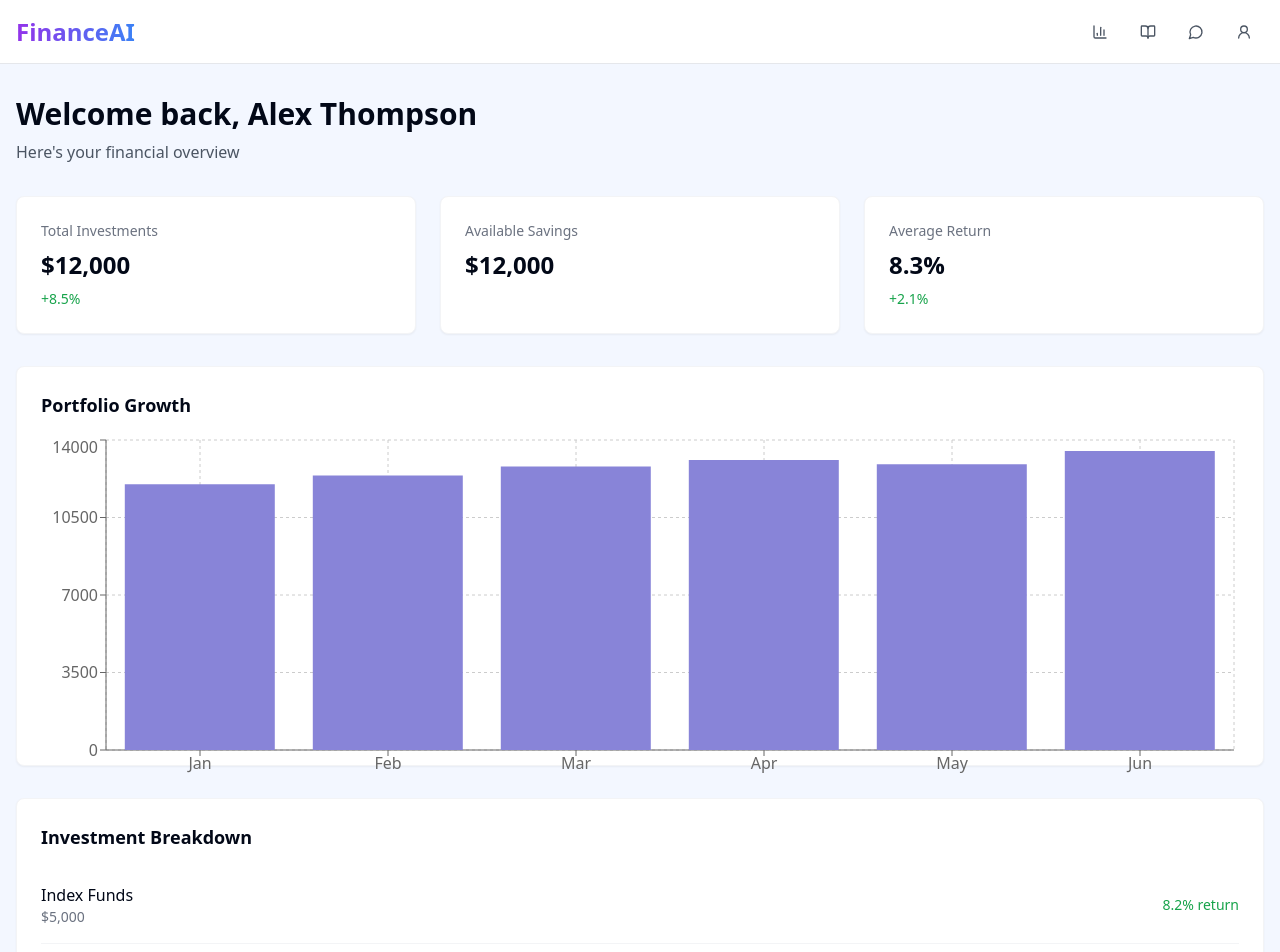
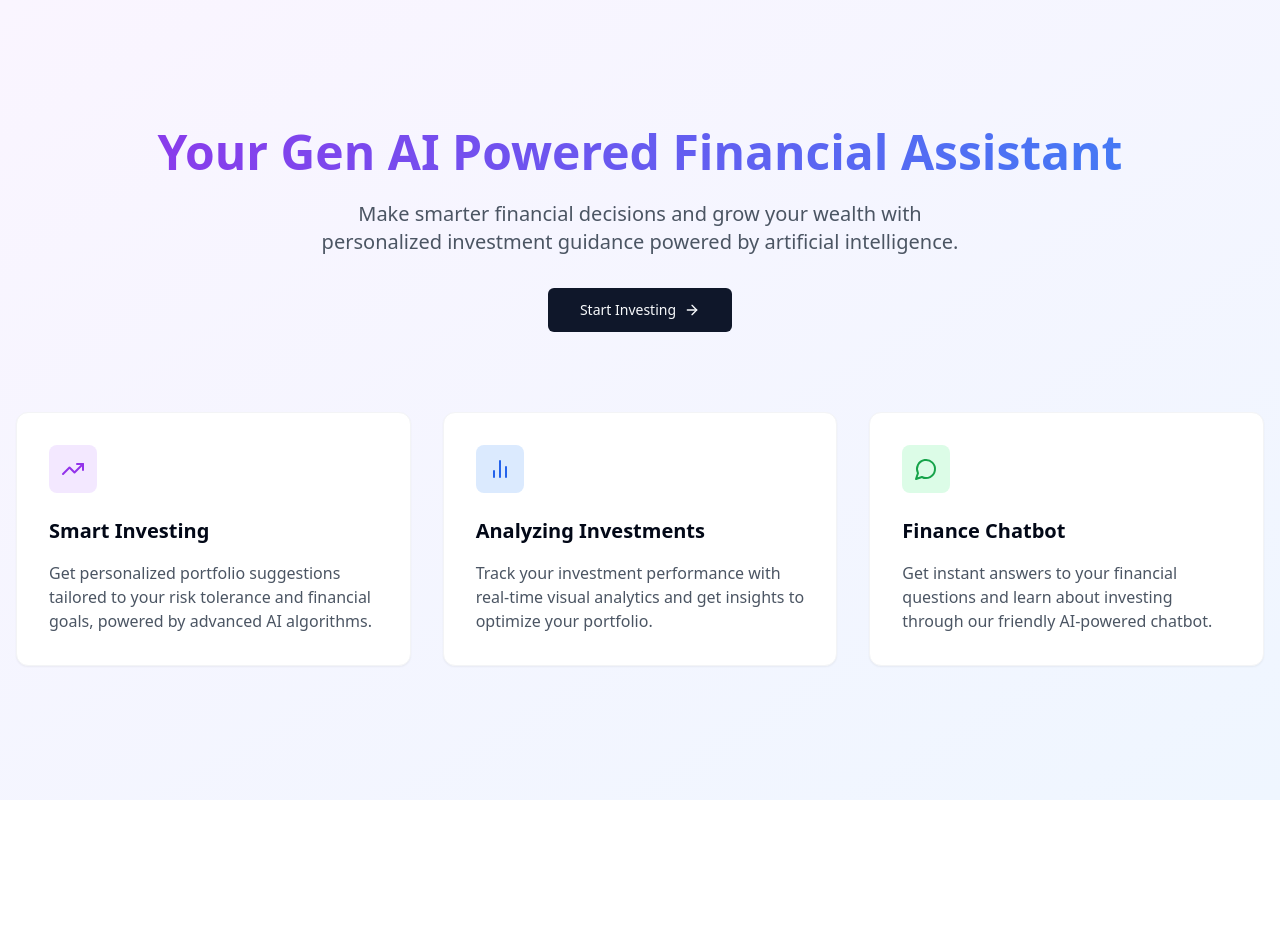
Before and after one commit to udaysanjay/ai-invest-coach, a React (Vite) app: page / in a window 1280 px wide. Shown: the top 952 px of the page. After the commit the page ends 800 px from the top, so only its background shows below. Built offline with nearby package versions, Linux system fonts and the light colour scheme.

Commit message:
feat: Implement landing page
Add a landing page with introductory text, a "start investing" button, and information about FinanceAI's features. Design the page for a desktop layout.

```diff
--- /dev/null
+++ b/src/components/landing/HeroSection.tsx
@@ -0,0 +1,60 @@
+
+import { Button } from "@/components/ui/button";
+import { ArrowRight, TrendingUp, BarChart2, MessageCircle } from "lucide-react";
+
+export default function HeroSection() {
+  return (
+    <div className="relative min-h-screen bg-gradient-to-br from-purple-50 to-blue-50">
+      {/* Hero Section */}
+      <div className="container mx-auto px-4 pt-32 pb-20 text-center">
+        <h1 className="text-5xl font-bold bg-gradient-to-r from-purple-600 to-blue-500 bg-clip-text text-transparent mb-6">
+          Your Gen AI Powered Financial Assistant
+        </h1>
+        <p className="text-xl text-gray-600 mb-8 max-w-2xl mx-auto">
+          Make smarter financial decisions and grow your wealth with personalized investment guidance powered by artificial intelligence.
+        </p>
+        <Button size="lg" className="gap-2">
+          Start Investing <ArrowRight />
+        </Button>
+      </div>
+
+      {/* Features Grid */}
+      <div className="container mx-auto px-4 pb-20">
+        <div className="grid md:grid-cols-3 gap-8">
+          {/* Smart Investing */}
+          <div className="bg-white p-8 rounded-xl shadow-sm border border-gray-100 hover:shadow-md transition-shadow">
+            <div className="h-12 w-12 bg-purple-100 rounded-lg flex items-center justify-center mb-6">
+              <TrendingUp className="h-6 w-6 text-purple-600" />
+            </div>
+            <h3 className="text-xl font-semibold mb-4">Smart Investing</h3>
+            <p className="text-gray-600">
+              Get personalized portfolio suggestions tailored to your risk tolerance and financial goals, powered by advanced AI algorithms.
+            </p>
+          </div>
+
+          {/* Investment Analysis */}
+          <div className="bg-white p-8 rounded-xl shadow-sm border border-gray-100 hover:shadow-md transition-shadow">
+            <div className="h-12 w-12 bg-blue-100 rounded-lg flex items-center justify-center mb-6">
+              <BarChart2 className="h-6 w-6 text-blue-600" />
+            </div>
+            <h3 className="text-xl font-semibold mb-4">Analyzing Investments</h3>
+            <p className="text-gray-600">
+              Track your investment performance with real-time visual analytics and get insights to optimize your portfolio.
+            </p>
+          </div>
+
+          {/* Finance Chatbot */}
+          <div className="bg-white p-8 rounded-xl shadow-sm border border-gray-100 hover:shadow-md transition-shadow">
+            <div className="h-12 w-12 bg-green-100 rounded-lg flex items-center justify-center mb-6">
+              <MessageCircle className="h-6 w-6 text-green-600" />
+            </div>
+            <h3 className="text-xl font-semibold mb-4">Finance Chatbot</h3>
+            <p className="text-gray-600">
+              Get instant answers to your financial questions and learn about investing through our friendly AI-powered chatbot.
+            </p>
+          </div>
+        </div>
+      </div>
+    </div>
+  );
+}
--- a/src/pages/Index.tsx
+++ b/src/pages/Index.tsx
@@ -1,68 +1,8 @@
 
-import { useUser } from "@/context/UserContext";
-import DashboardLayout from "@/components/layout/DashboardLayout";
-import StatCard from "@/components/dashboard/StatCard";
-import PortfolioChart from "@/components/dashboard/PortfolioChart";
+import HeroSection from "@/components/landing/HeroSection";
 
 const Index = () => {
-  const userData = useUser();
-  const totalInvestments = userData.investments.reduce((acc, inv) => acc + inv.amount, 0);
-  const averageReturn = (userData.investments.reduce((acc, inv) => acc + (inv.amount * inv.return), 0) / totalInvestments).toFixed(1);
-
-  return (
-    <DashboardLayout>
-      <div className="space-y-8">
-        {/* Welcome Section */}
-        <div>
-          <h1 className="text-3xl font-bold">Welcome back, {userData.name}</h1>
-          <p className="text-gray-600 mt-2">Here's your financial overview</p>
-        </div>
-
-        {/* Stats Grid */}
-        <div className="grid grid-cols-1 md:grid-cols-3 gap-6">
-          <StatCard
-            title="Total Investments"
-            value={`$${totalInvestments.toLocaleString()}`}
-            trend={8.5}
-          />
-          <StatCard
-            title="Available Savings"
-            value={`$${userData.savings.toLocaleString()}`}
-          />
-          <StatCard
-            title="Average Return"
-            value={`${averageReturn}%`}
-            trend={2.1}
-          />
-        </div>
-
-        {/* Portfolio Chart */}
-        <div className="mt-8">
-          <PortfolioChart />
-        </div>
-
-        {/* Investment Breakdown */}
-        <div className="bg-white p-6 rounded-lg shadow-sm border border-gray-100">
-          <h2 className="text-lg font-semibold mb-4">Investment Breakdown</h2>
-          <div className="divide-y divide-gray-100">
-            {userData.investments.map((investment) => (
-              <div key={investment.type} className="py-4 flex justify-between items-center">
-                <div>
-                  <h3 className="font-medium">{investment.type}</h3>
-                  <p className="text-sm text-gray-500">${investment.amount.toLocaleString()}</p>
-                </div>
-                <div className="text-right">
-                  <p className={`text-sm font-medium ${investment.return >= 5 ? 'text-green-600' : 'text-gray-600'}`}>
-                    {investment.return}% return
-                  </p>
-                </div>
-              </div>
-            ))}
-          </div>
-        </div>
-      </div>
-    </DashboardLayout>
-  );
+  return <HeroSection />;
 };
 
 export default Index;
```
